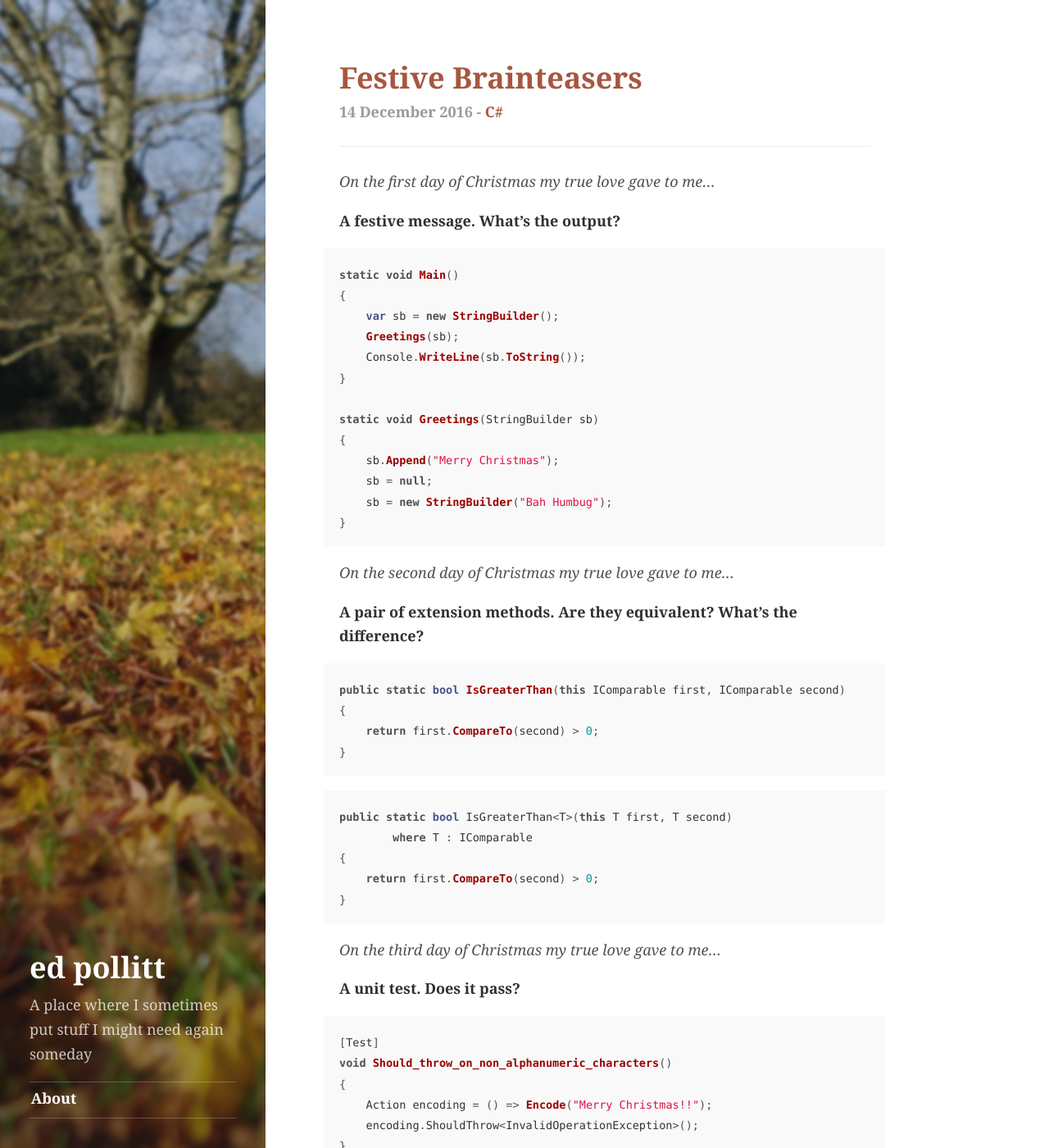
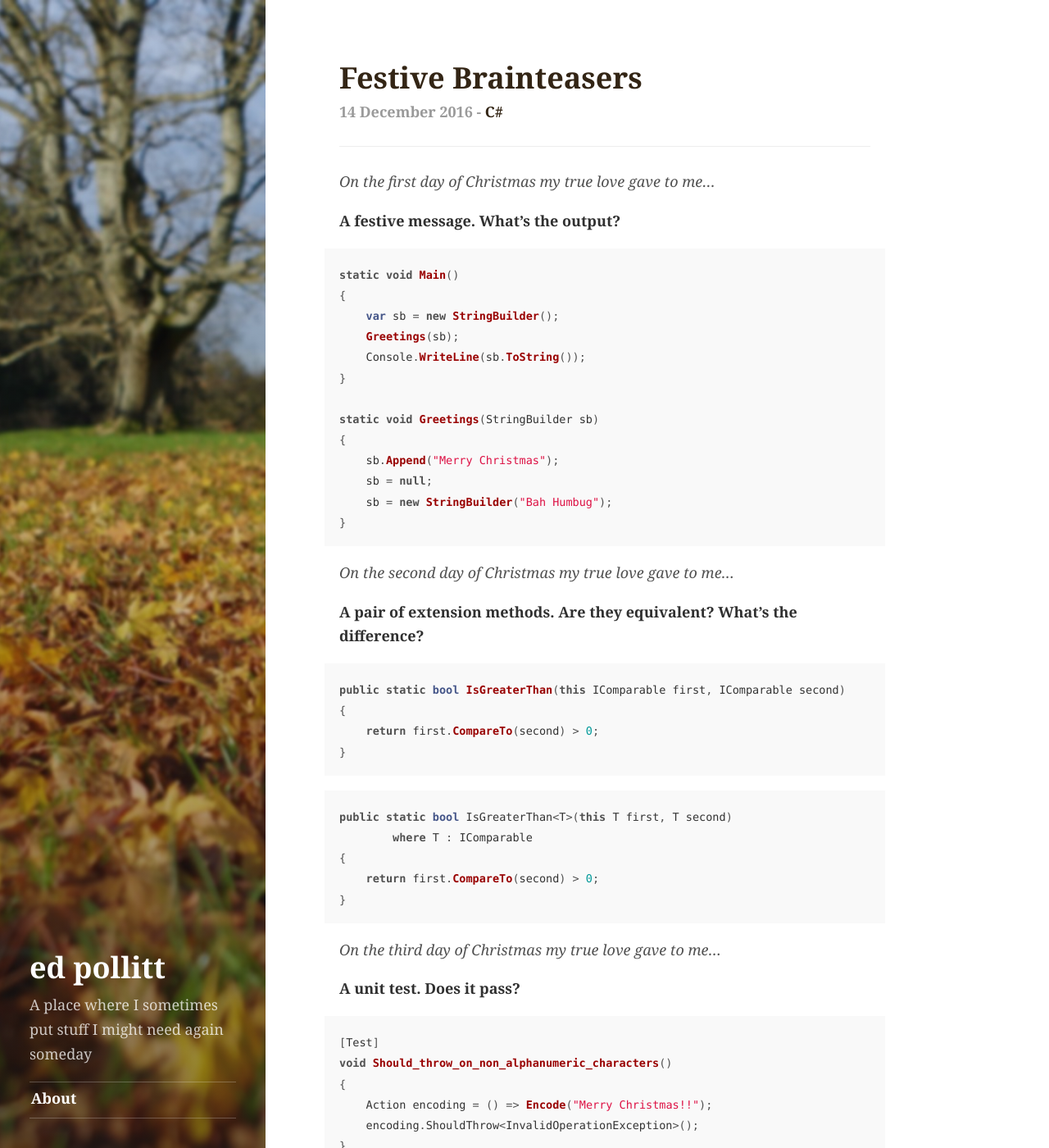
Before and after one commit to edpollitt/edpollitt.github.io, a Jekyll site: the page built from index.html, in a window 1280 px wide and 1400 px high. Shown: the whole window at 82% size. Built offline with Jekyll 4.4.1, drawn with Linux system fonts in a browser that asks for light colours; the list of posts is cut into pages by our own code.

Commit message:
change font colour

```diff
--- a/_config.yml
+++ b/_config.yml
@@ -28,7 +28,7 @@ description:         >
 
 # Fallback image and color if not overwritten for tag or post
 image:               /public/img/goddards.jpg
-color:               '#A85641'
+color:               '#332515'
 
 # Fonts
 font:                'Georgia, serif'
```
